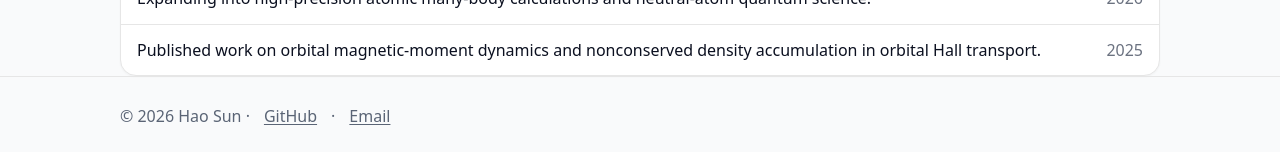
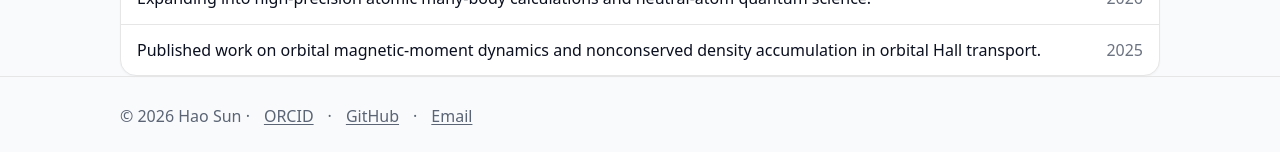
Before and after one commit to sunohao/sunhao_condensed_physics, a Jekyll site: the page built from index.md, in a window 1280 px wide and 1030 px high. Shown: the part 875-1027 px from the top of the window. Built offline with Jekyll 4.4.1, drawn with Linux system fonts in a browser that asks for light colours.

Commit message:
Restore verified ORCID in footer

```diff
--- a/_layouts/default.html
+++ b/_layouts/default.html
@@ -33,6 +33,7 @@
 <footer class="site-footer">
   <div class="wrap muted">
     © {{ site.time | date: "%Y" }} {{ site.author.name }} ·
+    <a href="https://orcid.org/{{ site.author.orcid }}" target="_blank" rel="noreferrer">ORCID</a> ·
     <a href="https://github.com/sunohao" target="_blank" rel="noreferrer">GitHub</a> ·
     <a href="mailto:{{ site.author.email }}">Email</a>
   </div>
```
